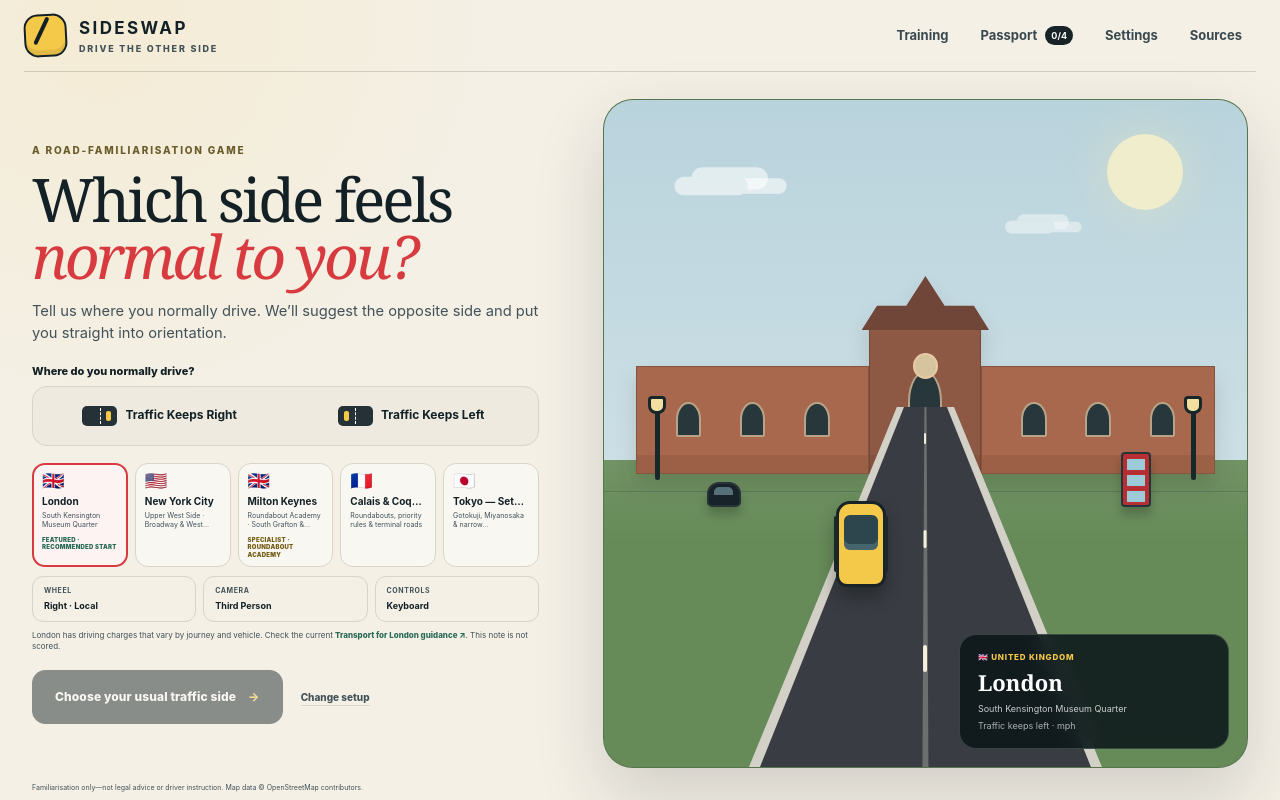
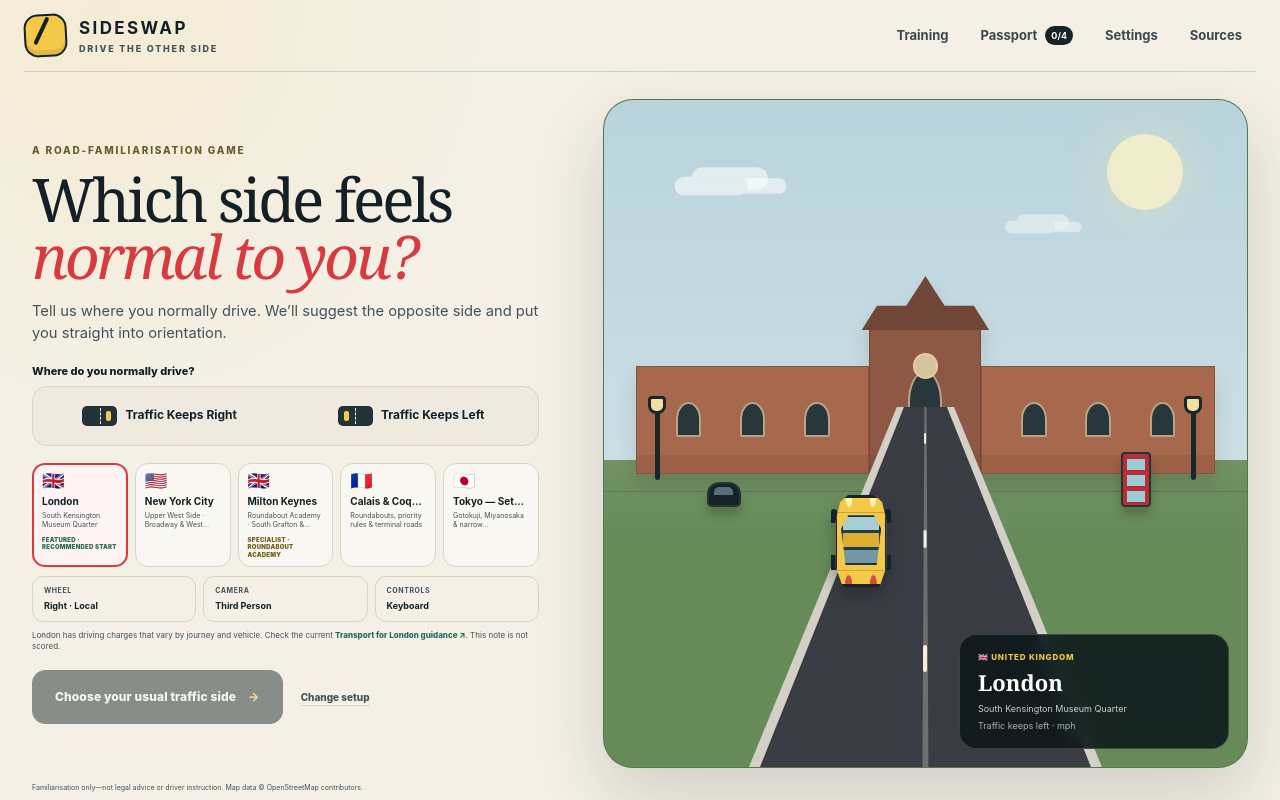
Before and after one commit to asarnaout/SideSwap, a Next.js app: page / in a window 1280 px wide. Built offline with nearby package versions, Linux system fonts and the light colour scheme.

Commit message:
Refine launcher vehicle

```diff
--- a/app/SideSwapApp.tsx
+++ b/app/SideSwapApp.tsx
@@ -906,7 +906,11 @@ export default function SideSwapApp() {
               <DestinationPreviewScenery destinationId={destination.id} />
             </div>
             <div className="launcher-road"><i /><i /><i /><i /></div>
-            <div className={`launcher-car ${country.trafficSide}`}><b /></div>
+            <div className={`launcher-car ${country.trafficSide}`} aria-hidden="true">
+              <span className="launcher-car-body">
+                <b className="launcher-car-cabin" />
+              </span>
+            </div>
             <div className="launcher-place">
               <span>{country.flagEmoji} {country.countryName}</span>
               <strong>{destination.destinationName}</strong>
--- a/app/globals.css
+++ b/app/globals.css
@@ -1619,34 +1619,77 @@ select {
   bottom: 27%;
   left: 60%;
   z-index: 4;
-  width: clamp(36px, 4.2vw, 50px);
-  height: clamp(65px, 7vw, 86px);
-  border: 3px solid var(--asphalt);
-  border-radius: 14px 14px 11px 11px;
-  background: var(--yellow);
-  box-shadow: 0 10px 18px rgba(0, 0, 0, .32);
+  width: clamp(42px, 4.5vw, 54px);
+  height: clamp(72px, 7.7vw, 92px);
+  filter: drop-shadow(0 9px 7px rgba(10, 20, 22, .3));
   transform: translateX(-50%);
 }
 .launcher-car.left { left: 40%; }
-.launcher-car b {
-  position: absolute;
-  inset: 11px 5px 34px;
-  border-radius: 6px;
-  background: #2d454d;
-  box-shadow: inset 0 -6px rgba(119, 157, 166, .35);
-}
 .launcher-car::before,
 .launcher-car::after {
   content: "";
   position: absolute;
-  top: 12px;
-  bottom: 12px;
-  width: 4px;
-  border-radius: 3px;
-  background: #1c272a;
-}
-.launcher-car::before { left: -5px; }
-.launcher-car::after { right: -5px; }
+  top: 15%;
+  bottom: 13%;
+  z-index: 0;
+  width: 6px;
+  border-radius: 4px;
+  background: linear-gradient(
+    to bottom,
+    #162326 0 21%,
+    transparent 21% 70%,
+    #162326 70% 93%,
+    transparent 93%
+  );
+}
+.launcher-car::before { left: -3px; }
+.launcher-car::after { right: -3px; }
+
+.launcher-car-body {
+  position: absolute;
+  inset: 0;
+  z-index: 1;
+  overflow: hidden;
+  background:
+    radial-gradient(ellipse at 28% 5%, #fff3b0 0 3px, transparent 3.5px),
+    radial-gradient(ellipse at 72% 5%, #fff3b0 0 3px, transparent 3.5px),
+    radial-gradient(ellipse at 27% 95%, #d84d3f 0 3px, transparent 3.5px),
+    radial-gradient(ellipse at 73% 95%, #d84d3f 0 3px, transparent 3.5px),
+    linear-gradient(
+      to bottom,
+      transparent 18%,
+      rgba(91, 63, 10, .28) 19%,
+      transparent 20% 81%,
+      rgba(91, 63, 10, .28) 82%,
+      transparent 83%
+    ),
+    var(--yellow);
+  clip-path: polygon(
+    25% 0, 75% 0,
+    89% 8%, 97% 28%,
+    97% 78%, 84% 100%,
+    16% 100%, 3% 78%,
+    3% 28%, 11% 8%
+  );
+  box-shadow: inset 0 0 0 3px var(--asphalt);
+}
+
+.launcher-car-cabin {
+  position: absolute;
+  inset: 22% 13% 24%;
+  z-index: 2;
+  border-radius: 5px;
+  background: linear-gradient(
+    to bottom,
+    #a8ced5 0 29%,
+    #233b42 30% 35%,
+    #dcae32 36% 63%,
+    #233b42 64% 69%,
+    #7299a1 70% 100%
+  );
+  box-shadow: inset 0 0 0 2px #223438;
+  clip-path: polygon(18% 0, 82% 0, 100% 27%, 89% 100%, 11% 100%, 0 27%);
+}
 
 .launcher-place {
   right: auto;
```
Also changed, not shown: 1 other file (tests, documents, lock files or other folders).
